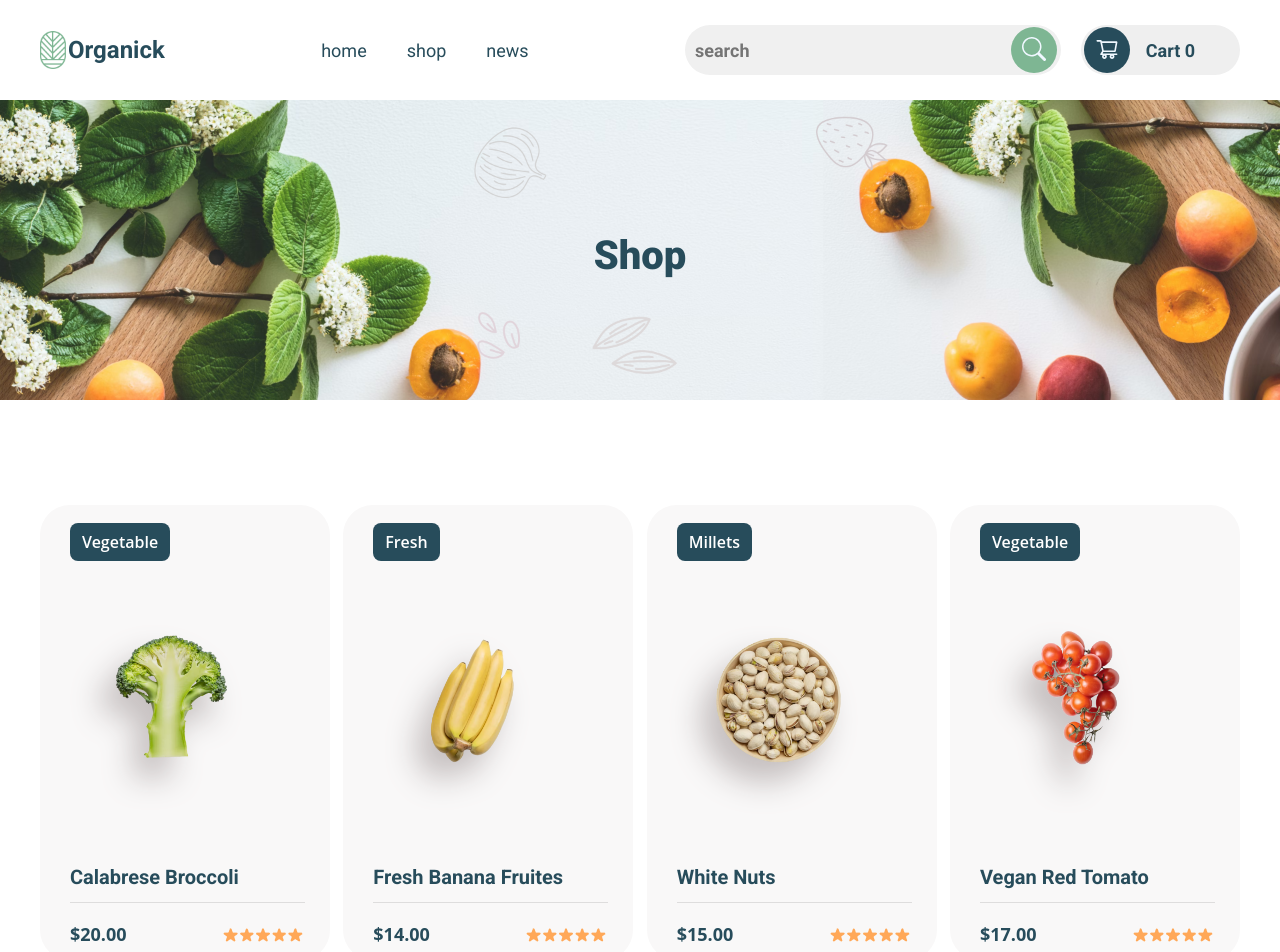
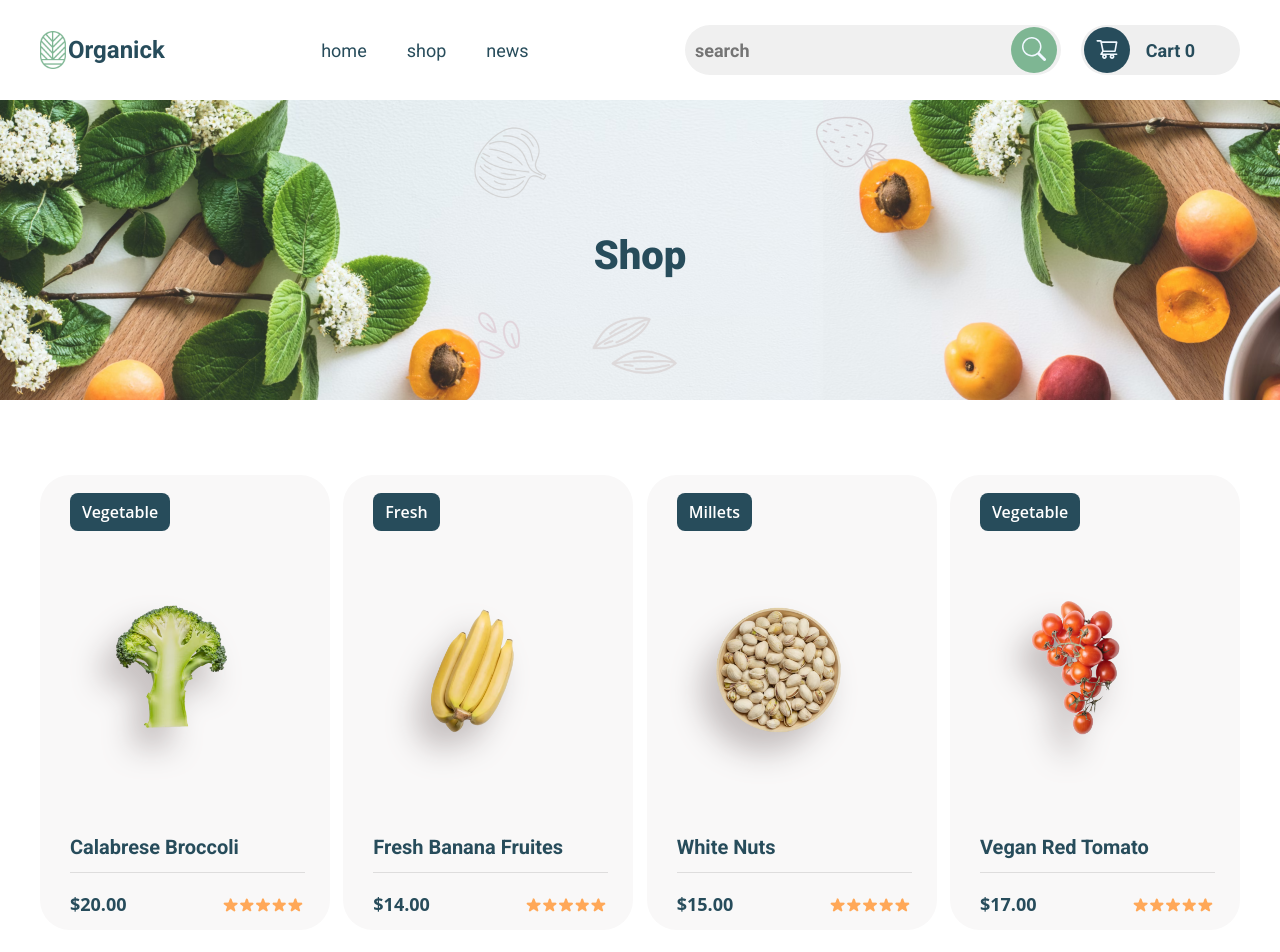
Before and after one commit to Aiska2005/organic, a React (Vite) app: page /shop in a window 1280 px wide. Shown: the top 952 px of the page. Built offline with nearby package versions, Linux system fonts and the light colour scheme; data requests are answered from the project's data file; a web font is replaced by a local one.

Commit message:
add card update

```diff
--- a/package.json
+++ b/package.json
@@ -18,6 +18,7 @@
     "react": "^18.2.0",
     "react-dom": "^18.2.0",
     "react-icons": "^4.11.0",
+    "react-loading-skeleton": "^3.3.1",
     "react-router-dom": "^6.15.0",
     "sass": "^1.66.1"
   },
--- a/src/App.jsx
+++ b/src/App.jsx
@@ -20,7 +20,7 @@ const App = () => {
       <Routes>
         <Route path="/" element={<Layout />}>
           <Route index element={<Home item={item} />} />
-          <Route path="shop" element={<Shop />} />
+          <Route path="shop" element={<Shop product={item} />} />
           <Route path="news" element={<News />} />
         </Route>
       </Routes>
--- a/src/pages/Shop/Shop.jsx
+++ b/src/pages/Shop/Shop.jsx
@@ -3,16 +3,7 @@ import "./Shop.scss";
 import Card from "../../components/Ui/Card/Card";
 import axios from "axios";
 
-const Shop = () => {
-  const [product, setProduct] = useState([]);
-
-  console.log(product);
-
-  useEffect(() => {
-    axios.get("http://localhost:3001/product").then((res) => {
-      return setProduct(res.data);
-    });
-  }, []);
+const Shop = ({product}) => {
 
   return (
     <>
--- a/src/pages/Shop/Shop.scss
+++ b/src/pages/Shop/Shop.scss
@@ -22,7 +22,7 @@
 
 }
 .shop-card{
-    margin: 90px 0 69px 0 ;
+    margin: 60px 0 69px 0 ;
     display: flex;
     justify-content: space-between;
     flex-wrap: wrap;
```
Also changed, not shown: 1 other file (tests, documents, lock files or other folders).
